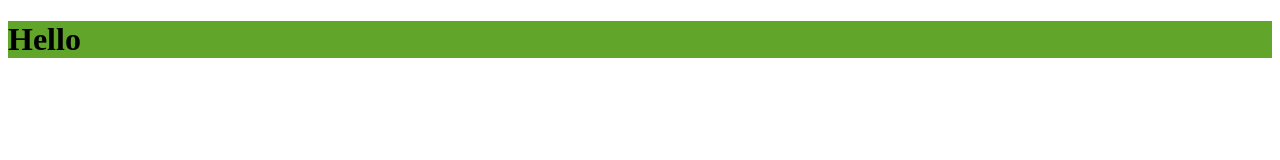
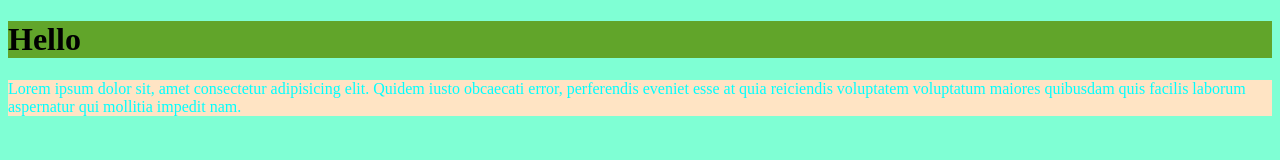
Before and after one commit to mohammedalhamss/myProject-, a plain HTML site: page index.html in a window 1280 px wide. Drawn offline with Linux system fonts and the light colour scheme.

Commit message:
new chnges

```diff
--- a/index.html
+++ b/index.html
@@ -9,8 +9,17 @@
 </head>
 
 <body>
-<h1>Hello</h1>
+    <h1>Hello</h1>
     <script src="app.js"></script>
+
+    <div>
+
+        <p>Lorem ipsum dolor sit, amet consectetur adipisicing elit. Quidem iusto obcaecati error, perferendis eveniet
+            esse at quia reiciendis voluptatem voluptatum maiores quibusdam quis facilis laborum aspernatur qui mollitia
+            impedit nam.</p>
+
+    </div>
+
 </body>
 
 </html>
--- a/style.css
+++ b/style.css
@@ -4,3 +4,10 @@ background-color: rgb(97, 165, 42);
 
 
 }
+body{
+    background-color: aquamarine;
+}
+p{
+    color: aqua;
+    background-color: bisque;
+}
```
